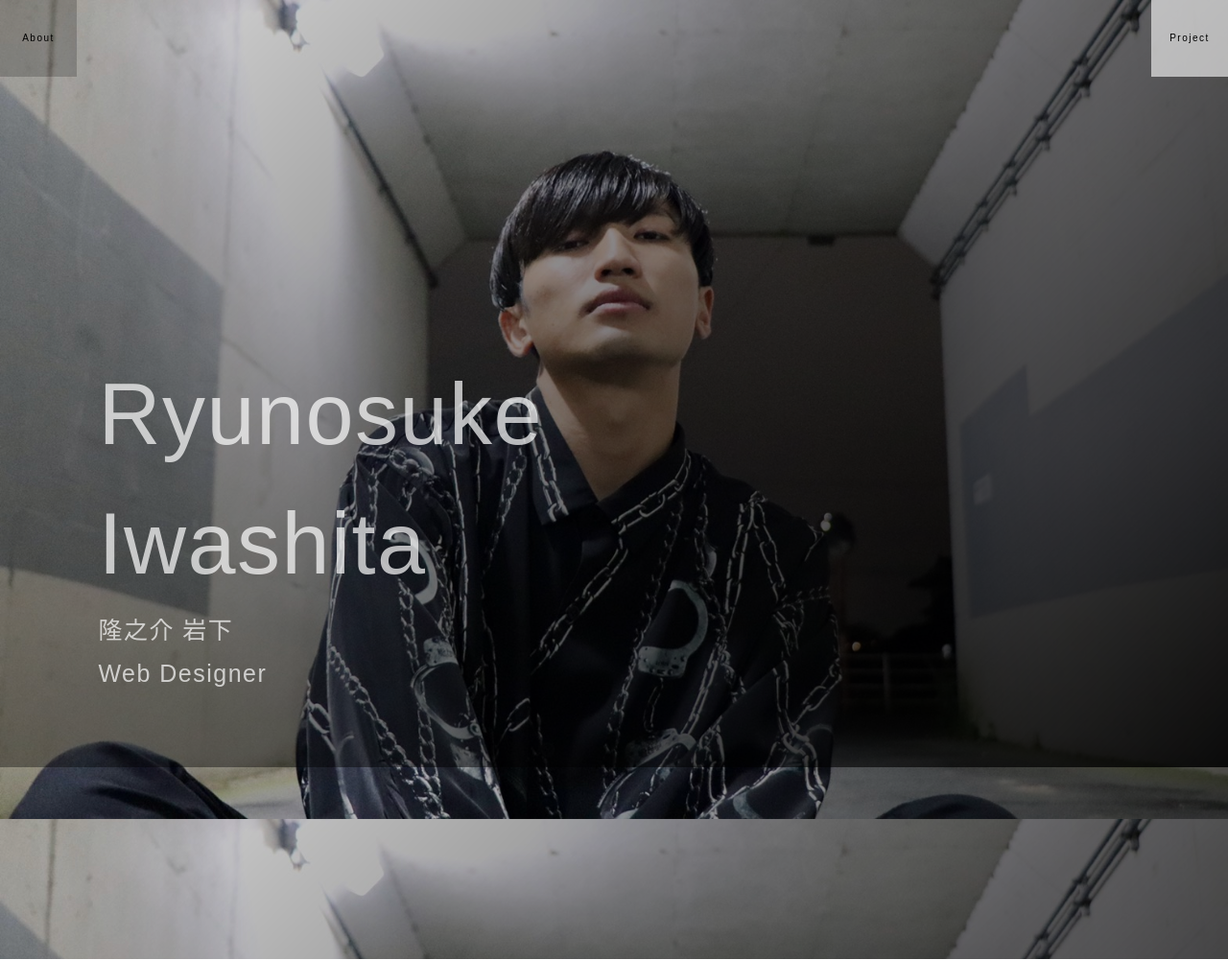
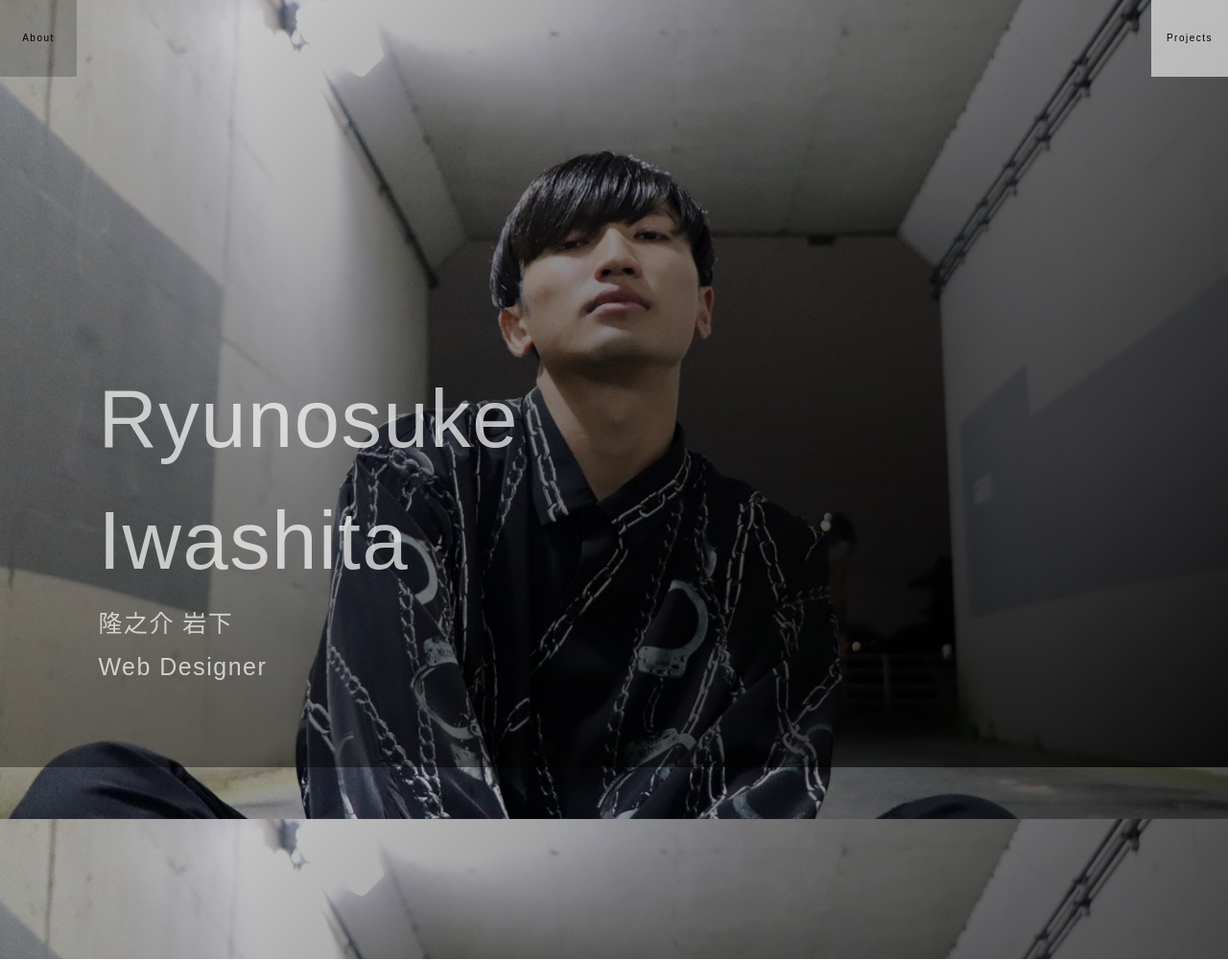
Before and after one commit to ryunoesta/portfolio_gray, a PHP site: page / in a window 1280 px wide. Shown: the top 1001 px of the page at 96% size. Run offline with PHP 8.4, Linux system fonts and the light colour scheme; some libraries are stand-ins or nearby versions.

Commit message:
ハンバーガーメニュー修正

```diff
--- a/index.html
+++ b/index.html
@@ -18,14 +18,14 @@
             <ul class="header__navgroup pc__nav">
                 <!--ナビ-->
                 <li>About<a class="a__btn" href="#about"></a></li>
-                <li>Project<a class="a__btn" href="#projects__1"></a></li>
+                <li>Projects<a class="a__btn" href="#projects__1"></a></li>
             </ul>
 
             <!-- 画面幅が480px以下の時に表示されるナビ欄 -->
             <ul id="nav" class="header__navgroup sp__nav">
                 <!--ナビ-->
                 <li class="header__navitem">About<a id="nav__about" class="a__btn" href="#about"></a></li>
-                <li class="header__navitem">Project<a id="nav__project" class="a__btn" href="#projects__1"></a></li>
+                <li class="header__navitem">Projects<a id="nav__projects" class="a__btn" href="#projects__1"></a></li>
                 <li class="header__navitem">Contacts<a id="nav__contacts" class="a__btn" href="#contacts"></a></li>
             </ul>
             <!--モーダル-->
@@ -35,7 +35,7 @@
             <script>
                 const nav = document.getElementById("nav");
                 const navAbout = document.getElementById("nav__about");
-                const navProject = document.getElementById("nav__project");
+                const navProjects = document.getElementById("nav__projects");
                 const navContacts = document.getElementById("nav__contacts");
 
                 //ハンバーガーメニューボタンをクリックしたときに実行される関数
@@ -60,7 +60,7 @@
                 });
 
                 // ハンバーガーメニューが表示されている時、Serviceがクリックされると実行される関数
-                navProject.addEventListener('click', function() {
+                navProjects.addEventListener('click', function() {
                     //ナビ一覧とモーダルを非表示
                     nav.classList.remove('open');
                         document.getElementById('hamburger__modal').style.display = "none";
--- a/style.css
+++ b/style.css
@@ -147,8 +147,9 @@ header {
 
 .hamburger__btn {
 	display: none;
-    margin: 10px 10px 0 0;
-    float: right;
+    position: absolute;
+    top: 20px;
+    left:  80%;
 	color: rgba(255, 255, 255, 0.6);
 }
 
@@ -213,8 +214,6 @@ header {
 .block__main {
     width: 100%;
     height: 100%;
-    top: 0;
-    left: 0;
 }
 
 
@@ -233,7 +232,7 @@ header {
 h1 {
     color: rgba(255, 255, 255, 0.7);
     line-height: 1.5;
-    font-size: 90px;
+    font-size: 85px;
     margin-bottom: 10px;
 }
 .name {
@@ -247,6 +246,7 @@ h1 {
 @media screen and (max-width:480px) {
     h1 {
         font-size: 55px;
+        text-align: center;
     }
 
     .name {
```
